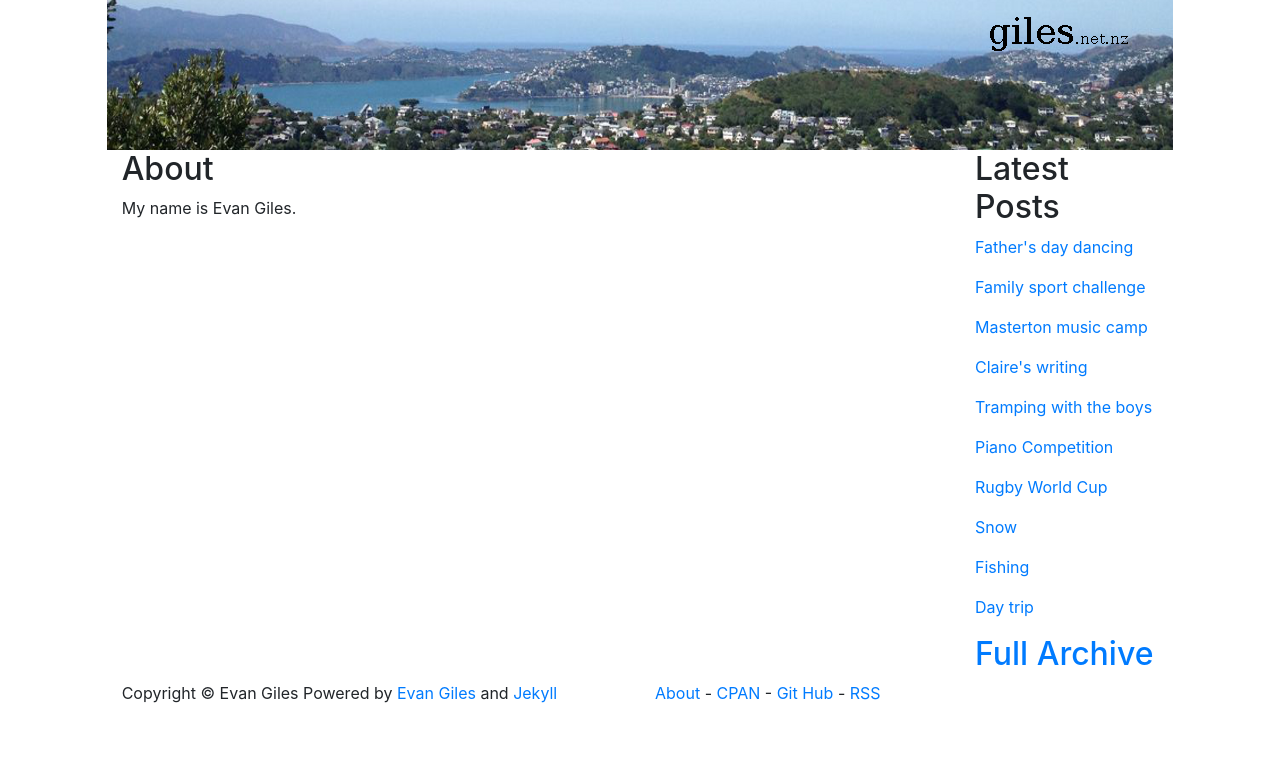
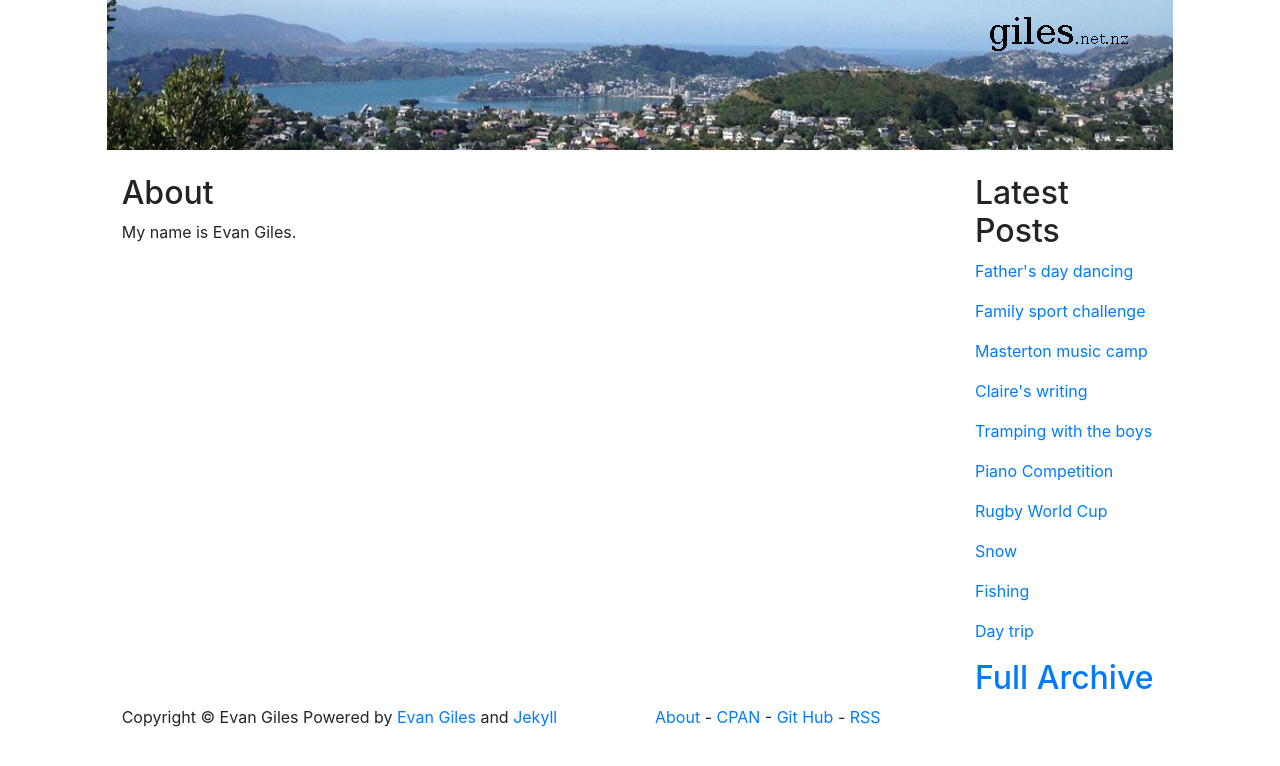
Before and after one commit to egiles/egiles.github.com, a Jekyll site: the page built from about.html, in a window 1280 px wide. Shown: the top 766 px of the page. Built offline with Jekyll 4.4.1, drawn with Linux system fonts in a browser that asks for light colours.

Commit message:
Put a line break before (most of) the h2 tags
Just nicer whitespace

```diff
--- a/_layouts/default.html
+++ b/_layouts/default.html
@@ -36,7 +36,7 @@
                 {{ content }}
             </div>
             <div class="col-2 sidebar">
-                <h2> Latest Posts </h2>
+                <br> <h2> Latest Posts </h2>
                 {% for post in site.posts limit:10 %}
                 <p>  <a href="{{ post.url }}">{{ post.title }}</a> </p>
                 {% endfor %}
--- a/_layouts/post.html
+++ b/_layouts/post.html
@@ -2,7 +2,7 @@
 layout: default
 ---
 <div class="row-fluid post">
-    <h2> {{ page.title }} </h2>
+    <br> <h2> {{ page.title }} </h2>
     <div class="row">
         <div class="col byline">{{ page.date | date_to_long_string }}</div>
     </div>
--- a/about.html
+++ b/about.html
@@ -2,6 +2,6 @@
 layout: default
 title: About me
 ---
-<h2> About </h2>
+<br> <h2> About </h2>
 
 My name is Evan Giles.
--- a/archives.html
+++ b/archives.html
@@ -2,7 +2,7 @@
 layout: default
 title: Archives
 ---
-<h2> Full archive </h2>
+<br> <h2> Full archive </h2>
 {% for post in site.posts %}
 <div class="post">
     {{ post.date | date_to_string }} - <a href="{{ post.url }}">{{ post.title }}</a>
--- a/index.html
+++ b/index.html
@@ -4,7 +4,7 @@ title: Giles Stuff
 ---
 {% for post in site.posts limit:5 %}
 <div class="post">
-  <h2> {{ post.title }} </h2>
+  <br> <h2> {{ post.title }} </h2>
   <div class="byline">{{ post.date | date_to_long_string }}</div>
   {{ post.content }}
 </div>
```
Also changed, not shown: 1 other file.
